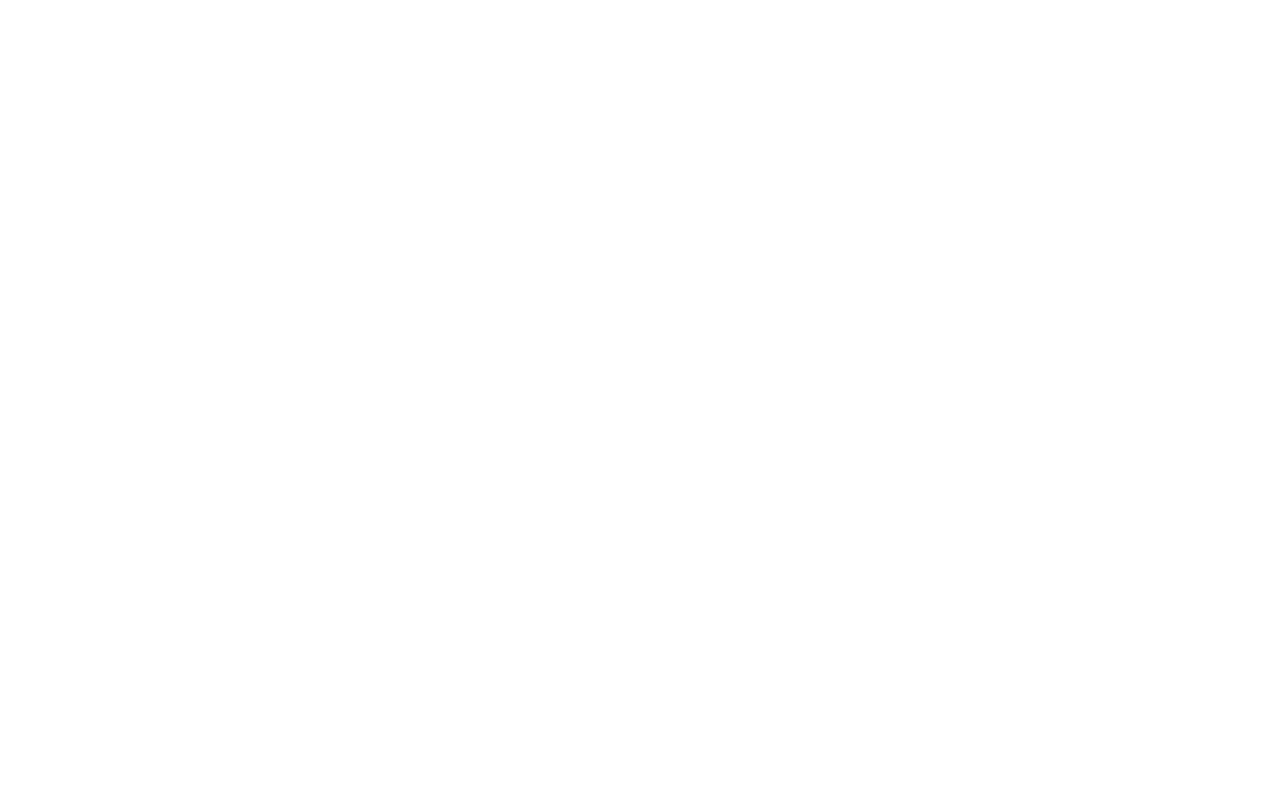
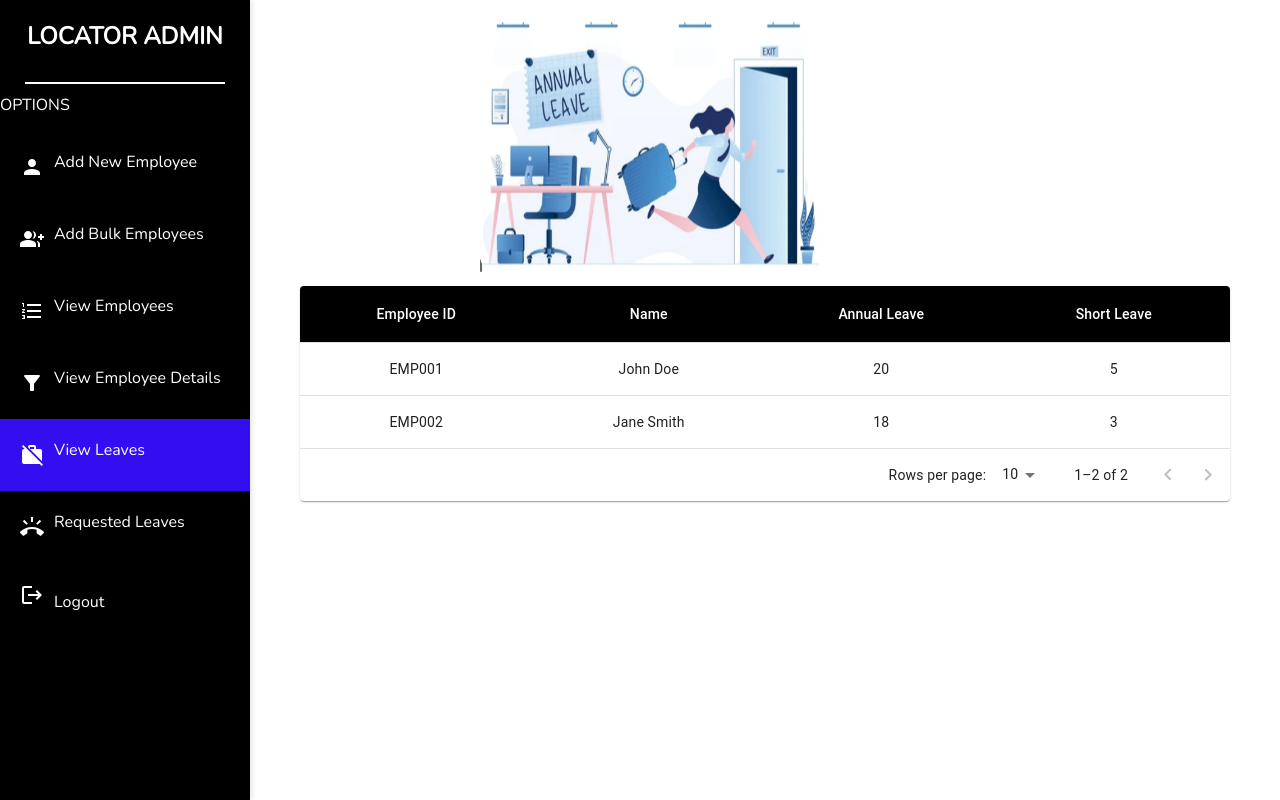
Before and after one commit to Sandarualoka/Loactor-admin, a React (Create React App) app: page /leave in a window 1280 px wide. Before the commit this address had no page. Built offline with nearby package versions, Linux system fonts and the light colour scheme.

Commit message:
adding View Leaves

```diff
--- a/src/App.js
+++ b/src/App.js
@@ -4,6 +4,8 @@
 import View from './pages/view/View';
 import Bulk from './pages/bulk/Bulk';
 import ViewDetails from './pages/viewDetails/ViewDetails';
+import Req_Leave from './pages/req-leave/Req_Leave';
+import Leave from './pages/leave/Leave';
 
 import {
   BrowserRouter,
@@ -24,6 +26,9 @@
            <Route path='/view' element={<View/>}/>
            <Route path='/bulk' element={<Bulk/>} />
            <Route path='/viewDetails' element={<ViewDetails/>} />
+           <Route path='/req_leave' element={<Req_Leave/>} />
+           <Route path='/leave' element={<Leave/>} />
+
 
          </Routes>
       </BrowserRouter>
--- /dev/null
+++ b/src/components/sidebar/Leave-table/Leave_table.jsx
@@ -0,0 +1,99 @@
+import * as React from "react";
+import Paper from "@mui/material/Paper";
+import Table from "@mui/material/Table";
+import TableBody from "@mui/material/TableBody";
+import TableCell from "@mui/material/TableCell";
+import TableContainer from "@mui/material/TableContainer";
+import TableHead from "@mui/material/TableHead";
+import TablePagination from "@mui/material/TablePagination";
+import TableRow from "@mui/material/TableRow";
+import "./leave_table.scss";
+
+const columns = [
+  { id: "employeeId", label: "Employee ID", minWidth: 170 },
+  { id: "name", label: "Name", minWidth: 170 },
+  { id: "annualLeave", label: "Annual Leave", minWidth: 170 },
+  { id: "shortLeave", label: "Short Leave", minWidth: 170 },
+];
+
+function createData(employeeId, name, annualLeave, shortLeave) {
+  return { employeeId, name, annualLeave, shortLeave };
+}
+
+const rows = [
+  createData("EMP001", "John Doe", 20, 5),
+  createData("EMP002", "Jane Smith", 18, 3),
+  // Add more rows as needed
+];
+
+export default function StickyHeadTable() {
+  const [page, setPage] = React.useState(0);
+  const [rowsPerPage, setRowsPerPage] = React.useState(10);
+
+  const handleChangePage = (event, newPage) => {
+    setPage(newPage);
+  };
+
+  const handleChangeRowsPerPage = (event) => {
+    setRowsPerPage(+event.target.value);
+    setPage(0);
+  };
+
+  return (
+    <Paper sx={{ width: "100%", overflow: "hidden" }}>
+      <TableContainer sx={{ maxHeight: 440 }}>
+        <Table stickyHeader aria-label="sticky table">
+          <TableHead>
+            <TableRow>
+              {columns.map((column) => (
+                <TableCell
+                  key={column.id}
+                  align="center" // Adjust alignment as needed
+                  style={{
+                    minWidth: column.minWidth,
+                    backgroundColor: "black",
+                    color: "white",
+                  }}
+                >
+                  {column.label}
+                </TableCell>
+              ))}
+            </TableRow>
+          </TableHead>
+          <TableBody>
+            {rows
+              .slice(page * rowsPerPage, page * rowsPerPage + rowsPerPage)
+              .map((row) => {
+                return (
+                  <TableRow
+                    hover
+                    role="checkbox"
+                    tabIndex={-1}
+                    key={row.employeeId}
+                  >
+                    {columns.map((column) => {
+                      const value = row[column.id];
+                      return (
+                        <TableCell key={column.id} align="center">
+                          {value}
+                        </TableCell>
+                      );
+                    })}
+                  </TableRow>
+                );
+              })}
+          </TableBody>
+        </Table>
+      </TableContainer>
+      <TablePagination
+        rowsPerPageOptions={[10, 25, 100]}
+        component="div"
+        count={rows.length}
+        rowsPerPage={rowsPerPage}
+        page={page}
+        onPageChange={handleChangePage}
+        onRowsPerPageChange={handleChangeRowsPerPage}
+      />
+    </Paper>
+  );
+}
--- /dev/null
+++ b/src/components/sidebar/Leave-table/leave_table.scss
@@ -0,0 +1,3 @@
+.table_head{
+    background-color: black;
+}
--- a/src/components/sidebar/Sidebar.jsx
+++ b/src/components/sidebar/Sidebar.jsx
@@ -1,105 +1,3 @@
-// import React from "react";
-// import "./sidebar.scss";
-// import LogoutIcon from "@mui/icons-material/Logout";
-// import { Link } from "react-router-dom";
-// import FormatListNumberedIcon from "@mui/icons-material/FormatListNumbered";
-// import PersonIcon from "@mui/icons-material/Person";
-// import GroupAddIcon from "@mui/icons-material/GroupAdd";
-// import FilterAltIcon from "@mui/icons-material/FilterAlt";
-
-// const Sidebar = () => {
-//   const handleLogout = () => {
-//     // Clear sessions, local storage, or perform any other necessary tasks
-//     localStorage.clear(); // Clear local storage
-//   };
-
-//   return (
-//     <div className="sidebar" style={{ backgroundColor: "  black" }}>
-//       {" "}
-//       {/* Add a light background color */}
-//       <div className="top">
-//         <Link
-//           to="/new"
-//           style={{
-//             textDecoration: "none",
-//             marginBottom: "20px",
-//             marginTop: "20px",
-//           }}
-//         >
-//           <span className="logo" style={{ color: "white" }}>
-//             LOCATOR ADMIN
-//           </span>
-//         </Link>
-//       </div>
-//       <hr />
-//       <div className="center">
-//         <ul>
-//           <p className="title" style={{ color: "white" }}>
-//             OPTIONS
-//           </p>
-//           <Link to="/new" style={{ textDecoration: "none" }}>
-//             <li style={{ color: "white", marginBottom: "25px" }}>
-//               <PersonIcon className="icon" style={{ color: "white" }} />
-//               <span style={{ color: "white", marginBottom: "10px" }}>
-//                 Add New Employee
-//               </span>
-//             </li>
-//           </Link>
-
-//           <Link to="/bulk" style={{ textDecoration: "none" }}>
-//             <li style={{ color: "white", marginBottom: "25px" }}>
-//               <GroupAddIcon className="icon" style={{ color: "white" }} />
-//               <span style={{ color: "white", marginBottom: "10px" }}>
-//                 Add Bulk Employees
-//               </span>
-//             </li>
-//           </Link>
-
-//           <Link to="/view" style={{ textDecoration: "none" }}>
-//             <li style={{ color: "white", marginBottom: "25px" }}>
-//               <FormatListNumberedIcon
-//                 className="icon"
-//                 style={{ color: "white" }}
-//               />
-//               <span style={{ color: "white", marginBottom: "10px" }}>
-//                 View Employees
-//               </span>
-//             </li>
-//           </Link>
-
-//           <Link to="/viewDetails" style={{ textDecoration: "none" }}>
-//             <li style={{ color: "white", marginBottom: "25px" }}>
-//               <FilterAltIcon className="icon" style={{ color: "white" }} />
-//               <span style={{ color: "white", marginBottom: "10px" }}>
-//                 View Employee Details
-//               </span>
-//             </li>
-//           </Link>
-
-//           <li>
-//             <Link
-//               to="/"
-//               onClick={handleLogout}
-//               style={{
-//                 textDecoration: "none",
-//                 color: "white",
-//                 marginBottom: "30px",
-//               }}
-//             >
-//               <LogoutIcon className="icon" style={{ color: "white" }} />
-//               <span style={{ color: "white", marginBottom: "10px" }}>
-//                 Logout
-//               </span>
-//             </Link>
-//           </li>
-//         </ul>
-//       </div>
-//     </div>
-//   );
-// };
-
-// export default Sidebar;
-
 import React from "react";
 import "./sidebar.scss";
 import LogoutIcon from "@mui/icons-material/Logout";
@@ -109,7 +7,8 @@
 import GroupAddIcon from "@mui/icons-material/GroupAdd";
 import FilterAltIcon from "@mui/icons-material/FilterAlt";
 import Atdn from "../../assets/atdn.png";
-
+import WorkOffIcon from "@mui/icons-material/WorkOff";
+import RingVolumeIcon from "@mui/icons-material/RingVolume";
 const Sidebar = () => {
   const location = useLocation();
 
@@ -176,6 +75,24 @@
             </li>
           </Link>
 
+          <Link to="/leave" style={{ textDecoration: "none" }}>
+            <li className={location.pathname === "/leave" ? "active" : ""}>
+              <WorkOffIcon className="icon" style={{ color: "white" }} />
+              <span style={{ color: "white", marginBottom: "10px" }}>
+                View Leaves
+              </span>
+            </li>
+          </Link>
+
+          <Link to="/req_leave" style={{ textDecoration: "none" }}>
+            <li className={location.pathname === "/req_leave" ? "active" : ""}>
+              <RingVolumeIcon className="icon" style={{ color: "white" }} />
+              <span style={{ color: "white", marginBottom: "10px" }}>
+                Requested Leaves
+              </span>
+            </li>
+          </Link>
+
           <li>
             <Link
               to="/"
@@ -194,10 +111,15 @@
           </li>
         </ul>
 
-        <img
+        {/* <img
           src={Atdn}
-          style={{ width: "200px", height: "200px", marginLeft: "20px" }}
-        />
+          style={{
+            width: "100px",
+            height: "100px",
+            marginLeft: "30px",
+            marginBottom: "15px",
+          }}
+        /> */}
       </div>
     </div>
   );
--- /dev/null
+++ b/src/pages/leave/Leave.jsx
@@ -0,0 +1,27 @@
+import React from "react";
+import "./leave.scss";
+import Sidebar from "../../components/sidebar/Sidebar";
+import leave from "../../assets/leave.png";
+import Leave_table from "../../components/sidebar/Leave-table/Leave_table";
+
+const Leave = () => {
+  return (
+    <div className="leave">
+      <div className="sticky top-0 z-50">
+        <Sidebar />
+      </div>
+
+      <div className="leaveContainer">
+        <div className="leave-content">
+          <img src={leave} alt="leave-logo" className="leave-logo" />
+        </div>
+
+        <div className="leave-table">
+          <Leave_table />
+        </div>
+      </div>
+    </div>
+  );
+};
+
+export default Leave;
--- /dev/null
+++ b/src/pages/leave/leave.scss
@@ -0,0 +1,47 @@
+.leave{
+    display: flex;
+    width: 100%;
+    margin: 0;
+
+
+    .leaveContainer{
+        flex: 6;
+
+    .leave-content{
+
+text-align: center;
+    }
+
+    img{
+        margin-top: 30px;
+        margin-left: 30px;
+        width: 350px;
+        height: 250px;
+
+    }
+
+    .leave-table{
+        padding-left: 300px;
+        padding-right: 50px;
+
+        .leave-table-head{
+            background-color: black;
+        }
+    }
+
+    .leave-logo{
+        animation: bounce 1s infinite alternate;
+      }
+
+      @keyframes bounce {
+        0% {
+          transform: translateY(0);
+        }
+        100% {
+          transform: translateY(-10px);
+        }
+      }
+
+
+    }
+}
--- /dev/null
+++ b/src/pages/req-leave/Req_Leave.jsx
@@ -0,0 +1,8 @@
+import React from "react";
+import "./req_leave.scss";
+
+const Req_Leave = () => {
+  return <div>Req_Leave</div>;
+};
+
+export default Req_Leave;
```
Also changed, not shown: src/pages/login/Login.jsx (+39 -29 lines), src/assets/leave.png (added), src/pages/req-leave/req_leave.scss (added), 14 other files (tests, documents, lock files or other folders).
